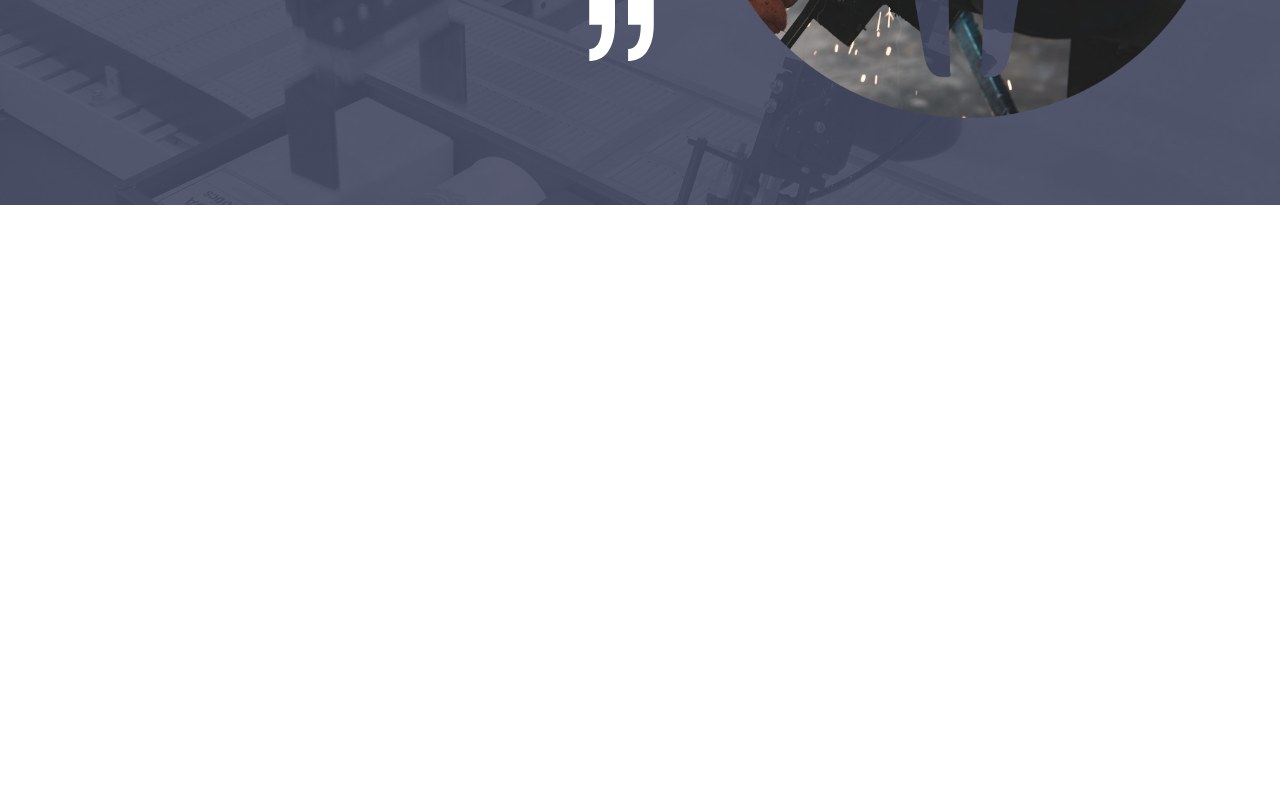
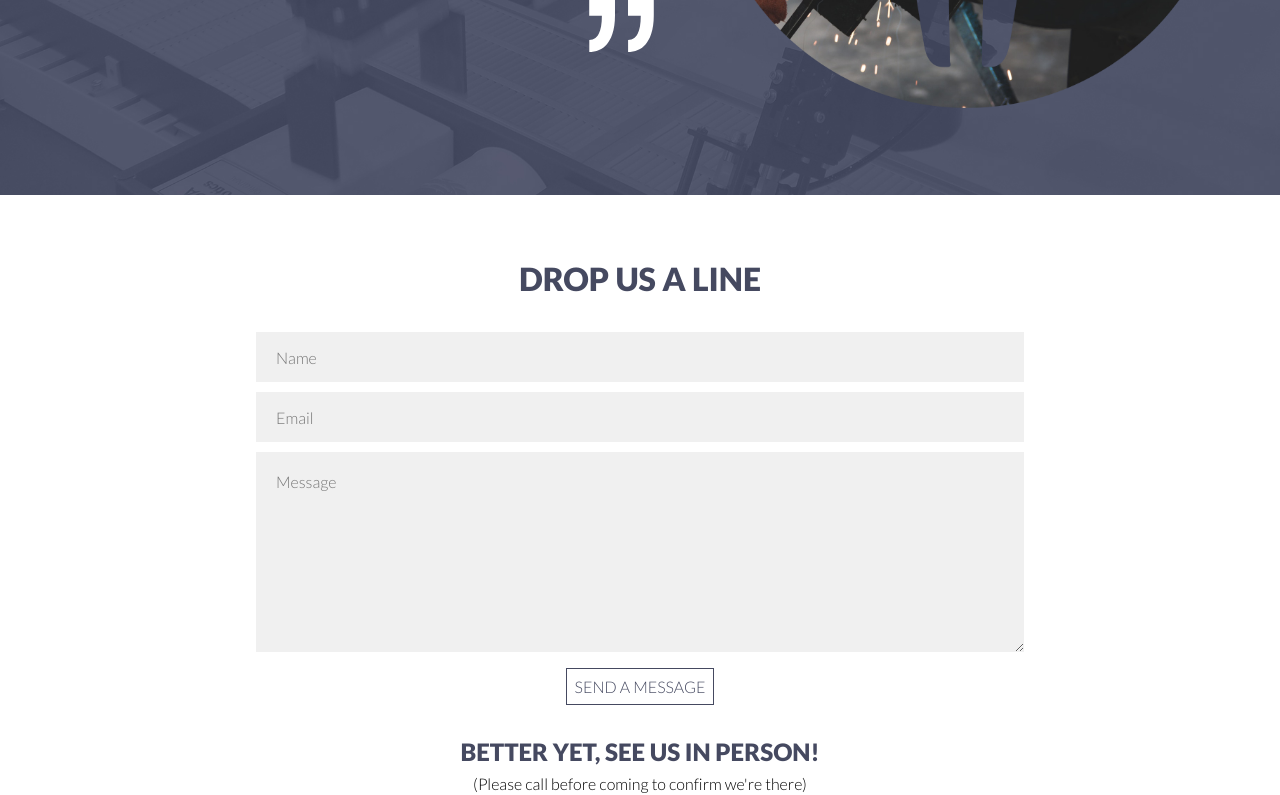
Before and after one commit to DRRobertson9673/Buffalo-Fabrication, a React (Create React App) app: page / in a window 1280 px wide. Shown: the part 2000-2795 px from the top of the page. Before the commit the page ends 2253 px from the top, so only its background shows below. Built offline with nearby package versions, Linux system fonts and the light colour scheme.

Commit message:
added contact form

```diff
--- a/package.json
+++ b/package.json
@@ -6,6 +6,7 @@
     "@testing-library/jest-dom": "^5.17.0",
     "@testing-library/react": "^13.4.0",
     "@testing-library/user-event": "^13.5.0",
+    "google-map-react": "^2.2.1",
     "jquery": "^3.7.0",
     "react": "^18.2.0",
     "react-dom": "^18.2.0",
--- a/src/App.js
+++ b/src/App.js
@@ -3,6 +3,7 @@ import Header from './Components/header';
 import Hero from './Components/hero';
 import Intro from './Components/Intro';
 import Testimonial from './Components/Testimonial';
+import Contact from './Components/contact';
 
 function App() {
   return (
@@ -11,6 +12,7 @@ function App() {
       <Hero />
       <Intro />
       <Testimonial />
+      <Contact />
     </div>
   );
 }
--- /dev/null
+++ b/src/Components/contact.js
@@ -0,0 +1,96 @@
+import React, { useState, useEffect } from "react";
+import "../Style/contact.css"
+
+const FORM_ENDPOINT = "https://public.herotofu.com/v1/6e969c80-2d4d-11ee-9314-312e17da8d1e"; // TODO - fill on the later step
+
+const ContactForm = () => {
+
+
+    const [submitted, setSubmitted] = useState(false);
+    const handleSubmit = () => {
+        setTimeout(() => {
+            setSubmitted(true);
+        }, 100);
+    };
+
+    if (submitted) {
+        return (
+            <div id="contactArea">
+                <div id="contactText">
+                    <h1>DROP US A LINE</h1>
+                </div>
+
+                <div id="contactForm">
+                    <p>Thank you!</p>
+                </div>
+
+                <div id="contactText" className="pageEnd">
+                    <h2>BETTER YET, SEE US IN PERSON!</h2>
+                    <p>(Please call before coming to confirm we're there)</p>
+                    <p>The Sanderson Centre, Gosport, PO12 3UL, United Kingdom</p>
+                </div>
+
+            </div>
+        );
+    }
+
+    return (
+        <div id="contactArea">
+            <div id="contactText">
+                <h1>DROP US A LINE</h1>
+            </div>
+
+            <div id="contactForm">
+                <form
+                    action={FORM_ENDPOINT}
+                    onSubmit={handleSubmit}
+                    method="POST"
+                    target="_blank"
+                    rel="noopener noreferrer"
+                >
+                    <div>
+                        <input
+                            type="text"
+                            placeholder="Name"
+                            name="name"
+                            className="inputField"
+                            required
+                        />
+                    </div>
+                    <div>
+                        <input
+                            type="email"
+                            placeholder="Email"
+                            name="email"
+                            className="inputField"
+                            required
+                        />
+                    </div>
+                    <div>
+                        <textarea
+                            placeholder="Message"
+                            name="message"
+                            id="messageArea"
+                            className="inputField"
+                            required
+                        />
+                    </div>
+                    <div>
+                        <button id="contactButton" type="submit">
+                            SEND A MESSAGE
+                        </button>
+                    </div>
+                </form>
+            </div>
+
+            <div id="contactText" className="pageEnd">
+                <h2>BETTER YET, SEE US IN PERSON!</h2>
+                <p>(Please call before coming to confirm we're there)</p>
+                <p>The Sanderson Centre, Gosport, PO12 3UL, United Kingdom</p>
+            </div>
+
+        </div>
+    );
+};
+
+export default ContactForm;
--- a/src/Components/header.js
+++ b/src/Components/header.js
@@ -13,15 +13,37 @@ window.addEventListener("scroll", function () {
 }, false);
 
 function header() {
+
+    function gotoAbout() {
+        const vwOffset = 8; // Adjust this value to change the offset in viewport width units (vw)
+        const contactAreaOffset = $("#intro").offset().top - vwOffset * $(window).width() / 100;
+        $('html, body').animate({ scrollTop: contactAreaOffset }, 900);
+    }
+
+    function gotoServices() {
+        const vwOffset = 8; // Adjust this value to change the offset in viewport width units (vw)
+        const contactAreaOffset = $("#services").offset().top - vwOffset * $(window).width() / 100;
+        $('html, body').animate({ scrollTop: contactAreaOffset }, 900);
+    }
+
+
+    function gotoContact() {
+        const vwOffset = 8; // Adjust this value to change the offset in viewport width units (vw)
+        const contactAreaOffset = $("#contactArea").offset().top - vwOffset * $(window).width() / 100;
+        $('html, body').animate({ scrollTop: contactAreaOffset }, 900);
+    }
+
+
+
     return (
         <nav>
             <div id="headerLogo"></div>
             <div>
                 <ul id="navLinks">
-                    <p className="nav-link">ABOUT</p>
+                    <p className="nav-link" onClick={gotoAbout}>ABOUT</p>
+                    <p className="nav-link" onClick={gotoServices}>SERVICES</p>
                     <p className="nav-link">GALLERY</p>
-                    <p className="nav-link">CONTACT</p>
-                    <p className="nav-link">QUOTE</p>
+                    <p className="nav-link" onClick={gotoContact}>CONTACT</p>
                 </ul>
             </div>
         </nav>
--- /dev/null
+++ b/src/Style/contact.css
@@ -0,0 +1,93 @@
+#contactArea {
+    display: flex;
+    flex-direction: column;
+    padding-left: 20vw;
+    padding-right: 20vw;
+}
+
+#contactText h1 {
+    text-align: center;
+    padding-top: 8vh;
+    padding-bottom: 3vh;
+    color: var(--buffaloBlue);
+    font-size: 2em;
+    font-weight: 800;
+}
+
+#contactText h2 {
+    text-align: center;
+    padding-top: 4vh;
+    padding-bottom: 1vh;
+    color: var(--buffaloBlue);
+    font-size: 1.5em;
+    font-weight: 800;
+    font-family: 'Lato', sans-serif;
+}
+
+#contactText p {
+    text-align: center;
+    font-weight: 300;
+    font-size: 1em;
+}
+
+#contactTitle {
+    color: white;
+    opacity: 1;
+}
+
+#contactForm {
+    width: 100%;
+    min-height: 12vw;
+    text-align: center;
+}
+
+#contactForm p {
+    margin-top: 3vw;
+    font-size: 4vw;
+    font-weight: 800;
+    color: var(--buffaloBlue);
+}
+
+.inputField {
+    box-sizing: border-box;
+    border: 0;
+    background-color: rgb(240, 240, 240, 1);
+    border-radius: 0px;
+    height: 50px;
+    width: 100%;
+    margin-top: 10px;
+    padding: 20px;
+    font-size: 1.25vw;
+    font-weight: 300;
+    color: black;
+}
+
+.inputField:focus {
+    outline: none;
+    border-bottom: 1px solid rgb(96, 88, 83);
+}
+
+#messageArea {
+    height: 200px;
+}
+
+#contactButton {
+    cursor: pointer;
+    font-size: 1.25vw;
+    font-weight: 300;
+    color: var(--buffaloBlue);
+    padding: 8px;
+    margin-top: 1vw;
+    border: 1px solid var(--buffaloBlue);
+    background-color: rgb(0, 0, 0, 0);
+    transition: all 0.25s;
+}
+
+#contactButton:hover {
+    background-color: var(--buffaloBlue);
+    color: white;
+}
+
+.pageEnd {
+    padding-bottom: 12vw;
+}
--- a/src/Style/intro.css
+++ b/src/Style/intro.css
@@ -1,5 +1,6 @@
 #intro {
     z-index: 15;
+    height: calc(100vh - 8vw);
 }
 
 #intro h1 {
```
Also changed, not shown: 1 other file (tests, documents, lock files or other folders).
